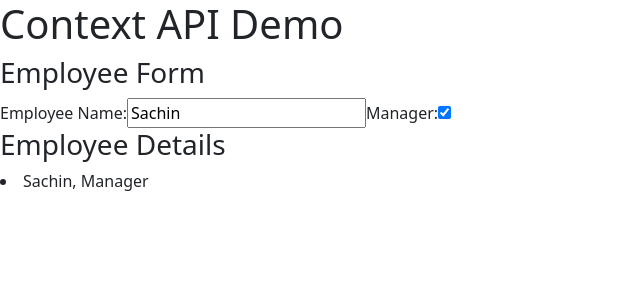
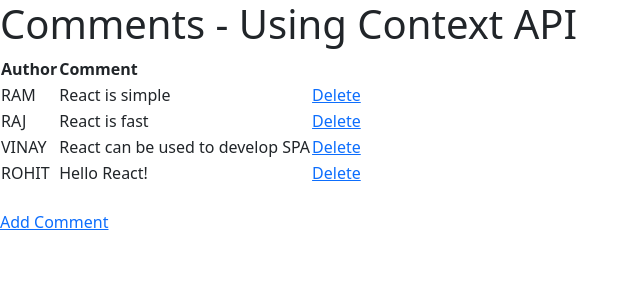
Before and after one commit to diwakar1593/Technology-React-JS-L1-L2, a React (Vite) app: page / in a window 1280 px wide. Shown: the top 300 px of the page, without its empty margins (0-640 px from the left). Built offline with nearby package versions, Linux system fonts and the light colour scheme; data requests are answered from the project's data file.

Commit message:
context Api

```diff
--- /dev/null
+++ b/src/20a_contextApi/components/AddCommentpage.jsx
@@ -0,0 +1,35 @@
+import React from "react";
+import { useLocation, useNavigate } from "react-router-dom";
+import CommentApi from "../data/CommentApi";
+import { CommentConsumer } from "./CommentContext";
+import CommentForm from "./CommentForm";
+
+function withRouter(Child) {
+    return (props) => {
+        const location = useLocation();
+        const navigate = useNavigate();
+        return <Child {...props} navigate={navigate} location={location} />;
+    }
+}
+
+// Container Component
+class AddCommentPage extends React.Component {
+    async saveComment(contextVal, comment) {
+        // F2:
+        const newComment = await CommentApi.saveComment(comment);
+        contextVal.addComment(newComment);
+        this.props.navigate('/');
+    }
+
+    render() {
+        return (
+            <CommentConsumer>
+                {(contextVal) => (
+                    <CommentForm onSave={(comment) => this.saveComment(contextVal, comment)} />
+                )}
+            </CommentConsumer>
+        );
+    }
+}
+
+export default withRouter(AddCommentPage);
--- /dev/null
+++ b/src/20a_contextApi/components/AllCommentsPage.jsx
@@ -0,0 +1,26 @@
+import React from "react";
+import { CommentContext } from "./CommentContext";
+import CommentApi from "../data/CommentApi";
+import CommentList from "./CommentList";
+import { Link } from "react-router-dom";
+
+export default class AllCommentsPage extends React.Component {
+    static contextType = CommentContext;
+    async componentDidMount() {
+        const initialComments = await CommentApi.getAllComments();
+        this.context.initComments(initialComments);
+    }
+
+    render() {
+        return (
+            <>
+                <h1>Comments - Using Context API</h1>
+                <CommentList />
+                <br/>
+                <Link to="/addComment">Add Comment</Link>
+            </>
+        );
+    }
+}
+
+// AllCommentsPage.contextType = CommentContext;
--- /dev/null
+++ b/src/20a_contextApi/components/Comment.jsx
@@ -0,0 +1,22 @@
+import React from "react";
+
+export default class Comment extends React.Component {
+    constructor(props) {
+        super(props);
+    }
+
+    onDelete(event) {
+        event.preventDefault();
+        this.props.onDelete(this.props.id);
+    }
+
+    render() {
+        return (
+            <tr>
+                <td>{this.props.author.toUpperCase()}</td>
+                <td>{this.props.children}</td>
+                <td><a href="about:blank" onClick={(e) => this.onDelete(event)}>Delete</a></td>
+            </tr>
+        );
+    }
+}
--- /dev/null
+++ b/src/20a_contextApi/components/CommentContext.jsx
@@ -0,0 +1,27 @@
+import React from "react";
+
+export const CommentContext = React.createContext();
+
+export class CommentProvider extends React.Component {
+    constructor(props) {
+        super(props);
+        this.state = {
+            comments:[],
+        }
+    }
+
+    render(){
+        return (
+            <CommentContext.Provider value={{
+                ...this.state,
+                initComments: (comments) => this.setState({comments: comments}),
+                addComment: (comment) => this.setState(prevState => ({comments: [...prevState.comments, comment]})),
+                deleteComment: (id) => this.setState(prevState => ({comments: prevState.comments.filter(comment => comment.id !== id)}))
+            }}>
+                {this.props.children}
+            </CommentContext.Provider>
+        )
+    }
+}
+
+export const CommentConsumer = CommentContext.Consumer;
--- /dev/null
+++ b/src/20a_contextApi/components/CommentForm.jsx
@@ -0,0 +1,36 @@
+import React from "react";
+
+// Presentation Component - No interaction with store or model
+export default class CommentForm extends React.Component {
+    constructor(props) {
+        super(props);
+        this.state = {
+            author: "",
+            text: ""
+        }
+    }
+
+    onSubmit(event) {
+        event.preventDefault(); // To avoid page reload
+        this.props.onSave(this.state);
+    }
+
+    render() {
+        return (
+            <form>
+                <h1>Add Comment</h1>
+                <label>
+                    Author:
+                    <input type="text" onInput={e => this.setState({ author: e.target.value })} defaultValue={this.state.author} />
+                </label>
+                <br/><br/>
+                <label>
+                    Comment Text:
+                    <input type="text" onInput={e => this.setState({ text: e.target.value})} defaultValue={this.state.text} />
+                </label>
+                <br/><br/>
+                <input type="submit" value="Save" onClick={(e) => this.onSubmit(e)} />
+            </form>
+        );
+    }
+}
--- /dev/null
+++ b/src/20a_contextApi/components/CommentList.jsx
@@ -0,0 +1,44 @@
+import React from "react";
+import Comment from "./Comment";
+import { CommentConsumer } from "./CommentContext";
+import CommentApi from "../data/CommentApi";
+
+export default class CommentList extends React.Component {
+    deleteComment(commentVal, id) {
+        CommentApi.deleteComment(id)
+            .then(() => commentVal.deleteComment(id));
+    }
+
+    getCommentNodes(contextVal) {
+        const commentNodes = contextVal && contextVal.comments.map(comment => {
+            return (
+                <Comment key={comment.id} id={comment.id} author={comment.author} onDelete={(id) => this.deleteComment(contextVal, id)}>
+                    {comment.text}
+                </Comment>
+            )
+        })
+        return commentNodes
+    }
+
+    render() {
+        return (
+            <div>
+                <table>
+                    <thead>
+                        <tr>
+                            <th>Author</th>
+                            <th>Comment</th>
+                        </tr>
+                    </thead>
+                    <tbody>
+                        <CommentConsumer>
+                            {(contextVal) => (
+                                this.getCommentNodes(contextVal)
+                            )}
+                        </CommentConsumer>
+                    </tbody>
+                </table>
+            </div>
+        );
+    }
+}
--- /dev/null
+++ b/src/20a_contextApi/data/CommentApi.js
@@ -0,0 +1,33 @@
+import axios from "axios";
+
+export default class CommentApi {
+    static async getAllComments() {
+        try {
+            const response = await axios.get('http://localhost:3001/comments');
+            return response.data;
+        } catch (error) {
+            console.log(`getAllComments failed: ${error.message}`);
+            throw error;
+        }
+    }
+
+    static async saveComment(comment) {
+        try {
+            const response = await axios.post('http://localhost:3001/comments', comment);
+            return response.data;
+        } catch (error) {
+            console.log(`saveComment failed: ${error.message}`);
+            throw error;
+        }
+    }
+
+    static async deleteComment(id) {
+        try {
+            const response = await axios.delete(`http://localhost:3001/comments/${id}`);
+            return response.data;
+        } catch (error) {
+            console.log(`deleteComment failed: ${error.message}`);
+            throw error;
+        }
+    }
+}
--- /dev/null
+++ b/src/20a_contextApi/db.json
@@ -0,0 +1,24 @@
+{
+  "comments": [
+    {
+      "id": 1,
+      "author": "Ram",
+      "text": "React is simple"
+    },
+    {
+      "id": 2,
+      "author": "Raj",
+      "text": "React is fast"
+    },
+    {
+      "id": 3,
+      "author": "Vinay",
+      "text": "React can be used to develop SPA"
+    },
+    {
+      "author": "Rohit",
+      "text": "Hello React!",
+      "id": 4
+    }
+  ]
+}
--- a/src/main.jsx
+++ b/src/main.jsx
@@ -30,7 +30,8 @@
 // import App from './17_transition/App'
 // import App from './18_css_bootstrap/App'
 // import App from './19_lazyloading_codesplitting/App'
-import App from './20_contextApi/App'
+// import App from './20_contextApi/App'
+import App from './20a_contextApi/App'
 
 createRoot(document.getElementById('root')).render(
   <StrictMode>
```
Also changed, not shown: src/20a_contextApi/App.jsx (added, +26 -0 lines).
